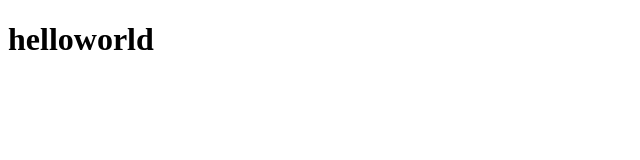
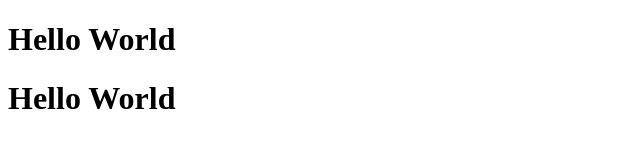
Before and after one commit to bansimaharana/react.js, a plain HTML site: page index.html in a window 1280 px wide. Shown: the whole page, without its empty margins (0-640 px from the left). Drawn offline with Linux system fonts and the light colour scheme.

Commit message:
second commit

```diff
--- a/index.html
+++ b/index.html
@@ -3,11 +3,12 @@
 <head>
     <meta charset="UTF-8">
     <meta name="viewport" content="width=device-width, initial-scale=1.0">
-    <title>Document</title>
+    <title>react</title>
 </head>
 <body>
     <div id="">
-        <h1 id="js">helloworld</h1>
+        <h1 id="js">Hello World</h1>
+        <h1 id="js">Hello World</h1>
     </div>
 
 
```
